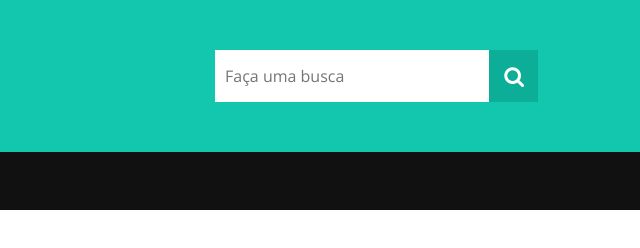
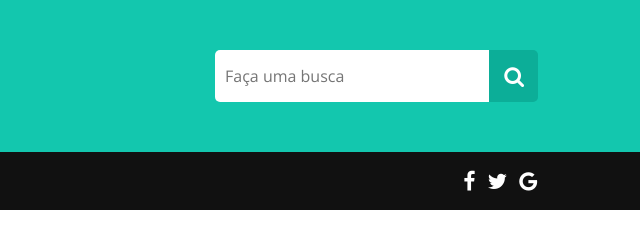
Before and after one commit to wesleyanjosz/Nodeshoop, a website: page index.html in a window 1280 px wide. Shown: the full height of the page, 640-1280 px from the left. Drawn offline with nearby package versions, Linux system fonts and the light colour scheme.

Commit message:
feat - finalizando o menu nav

```diff
--- a/css/style.css
+++ b/css/style.css
@@ -59,6 +59,7 @@ p {
     width: 85%;
     float: left;
     padding: 15px 10px;
+    border-radius: 5px 0 0 5px;
 }
 
 .header button {
@@ -68,6 +69,7 @@ p {
     background-color: #0cae98;
     color: #fff;
     cursor: pointer;
+    border-radius: 0 5px 5px 0;
 }
 
 /*menu*/
@@ -91,6 +93,29 @@ p {
     color: #fff;
 }
 
+/*social-icons*/
+.social-icons {
+    float: right;
+}
+
+.social-icons a {
+    color: #fff;
+    float: left;
+    margin-left: 12px;
+}
+
+.btn-facebook:hover {
+    color: #3b5998;
+}
+
+.btn-twitter:hover {
+    color: #54a4d6;
+}
+
+.btn-google:hover {
+    color: #d73d32;
+}
+
 /* .open-sans {
   font-family: "Open Sans", sans-serif;
   font-optical-sizing: auto;
--- a/index.html
+++ b/index.html
@@ -27,6 +27,12 @@
             <li><a href="#">Serviços</a></li>
             <li><a href="#">Contato</a></li>
         </ul>
+        <div class="social-icons">
+            <a href="#" class="btn-facebook"><i class="fa fa-facebook fa-lg"></i></a>
+            <a href="#" class="btn-twitter"><i class="fa fa-twitter fa-lg"></i></a>
+            <a href="#" class="btn-google"><i class="fa fa-google fa-lg"></i></a>
+
+        </div>
     </nav>
 </body>
 </html>
```
